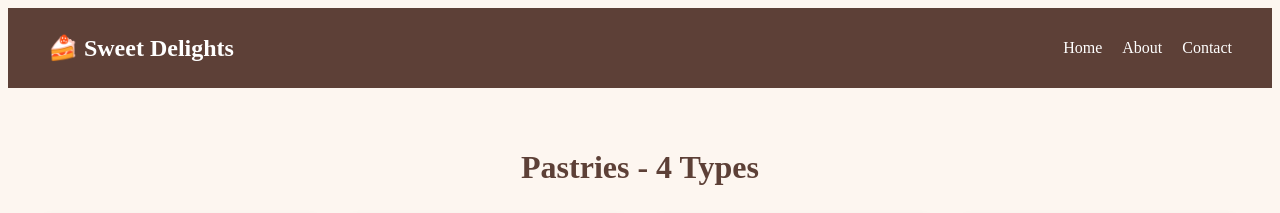
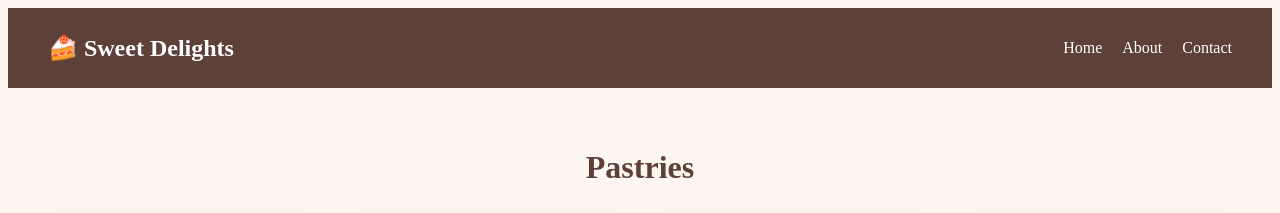
Before and after one commit to sundusbca-source/Sweet-Delights, a plain HTML site: page pastries.html in a window 1280 px wide. Shown: the top 213 px of the page. Drawn offline with Linux system fonts and the light colour scheme.

Commit message:
Update pastries.html

```diff
--- a/pastries.html
+++ b/pastries.html
@@ -15,7 +15,7 @@
 </ul>
 </header>
 <div class="page-section">
-<h1>Pastries - 4 Types</h1>
+<h1>Pastries </h1>
 <div class="gallery-grid">
 <div class="gallery-item"><img src="apple pie.jpg"><h3>1. Apple Pie</h3><p class="price">₹200</p></div>
 <div class="gallery-item"><img src="berry tart.jpg"><h3>2. Berry Tart</h3><p class="price">₹250</p></div>
```
